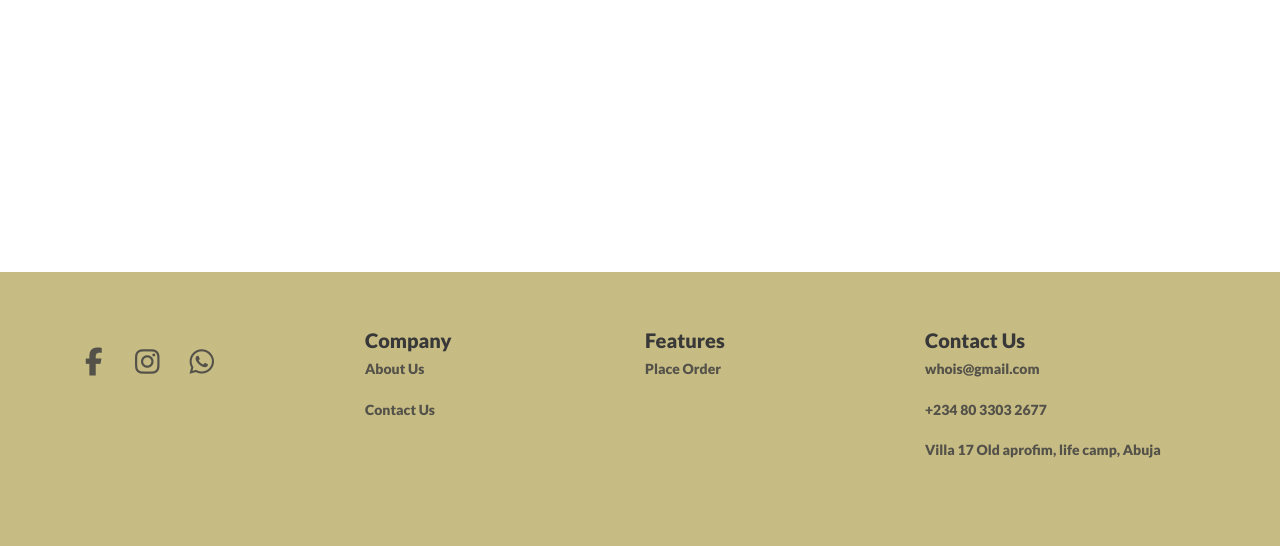
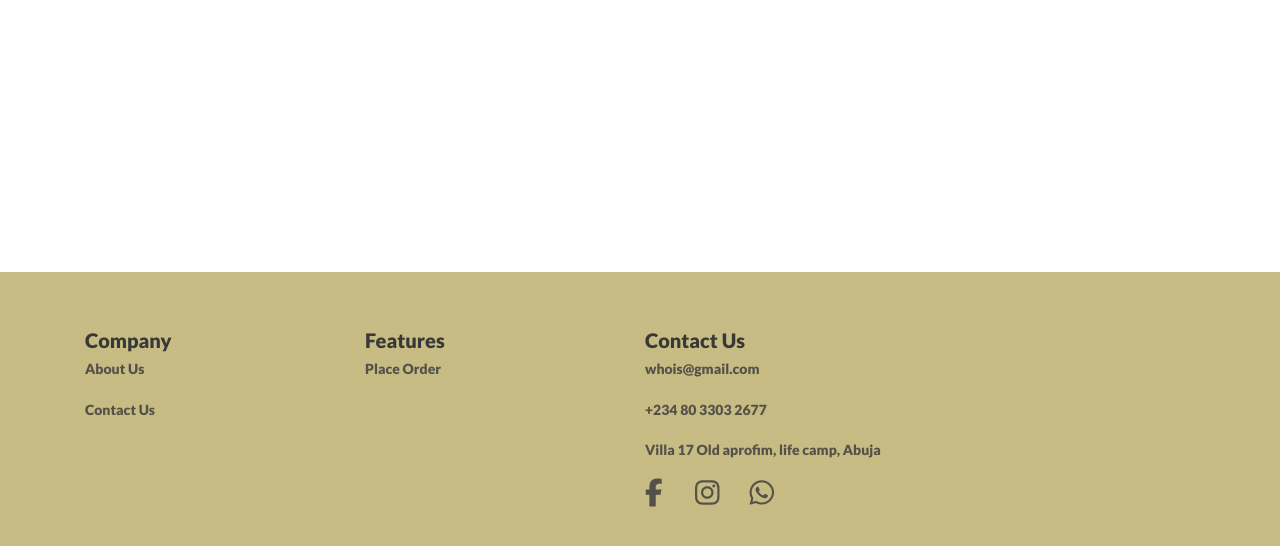
Before and after one commit to dharold1/jollof-project, a website: page index.html in a window 1280 px wide. Shown: the part 2425-2971 px from the top of the page. Drawn offline with Linux system fonts and the light colour scheme.

Commit message:
moved social media icons

```diff
--- a/assets/css/style.css
+++ b/assets/css/style.css
@@ -287,7 +287,11 @@ header::after{
     float: left;
     padding-left: 50px;
 }
-
+.social li::after{
+    content: "";
+    display: table;
+    clear: both;
+}
 .social li:first-child {
     padding-left: 0px;
 }
--- a/index.html
+++ b/index.html
@@ -138,32 +138,6 @@
     <footer id='contact' class="section text-white contact">
         <div class="container">
             <div class="row">
-                <div class="col-1-of-4 contact__social">
-                    <ul class="social">
-                        <li>
-                            <a href="#">
-                                <i class="fab fa-facebook-f d-block m-auto" style="font-size: 28px;"></i>
-                            </a>
-                        </li>
-
-                        <!-- icon -->
-                        <li>
-                            <a href="https://instagram.com/aspet_catering_service_ng?igshid=YmMyMTA2M2Y=">
-                                <i class="fab fa-instagram d-block m-auto" style="font-size: 28px;"></i>
-                            </a>
-                        </li>
-
-                        <!-- icon -->
-                        <li>
-                            <a href="https://wa.me/+2348033032677">
-                                <i class="fab fa-whatsapp d-block m-auto" style="font-size: 28px;"></i>
-                            </a>
-                        </li>
-                    </ul>
-
-
-
-                </div>
                 <div class="col-1-of-4">
                     <h5>Company</h5>
                     <ul>
@@ -190,8 +164,31 @@
                         </li>
                         <li> <a href="tel:+2348033032677">+234 80 3303 2677</a></li>
                         <li>
-                            <address> <a href="https://g.co/kgs/Po6617">Villa 17 Old aprofim, life camp, Abuja</a></address>
+                            <address> <a href="https://g.co/kgs/Po6617">Villa 17 Old aprofim, life camp, Abuja</a>
+                            </address>
                         </li>
+                        <div class="social">
+                        <li>
+                            <a href="#">
+                                <i class="fab fa-facebook-f d-block m-auto" style="font-size: 28px;"></i>
+                            </a>
+                        </li>
+
+                        <!-- icon -->
+
+                            <li>
+                                <a href="https://instagram.com/aspet_catering_service_ng?igshid=YmMyMTA2M2Y=">
+                                    <i class="fab fa-instagram d-block m-auto" style="font-size: 28px;"></i>
+                                </a>
+                            </li>
+
+                            <!-- icon -->
+                            <li>
+                                <a href="https://wa.me/+2348033032677">
+                                    <i class="fab fa-whatsapp d-block m-auto" style="font-size: 28px;"></i>
+                                </a>
+                            </li>
+                        </div>
                     </ul>
                 </div>
 
```
Lines whose indentation alone changed are shown as unchanged.
